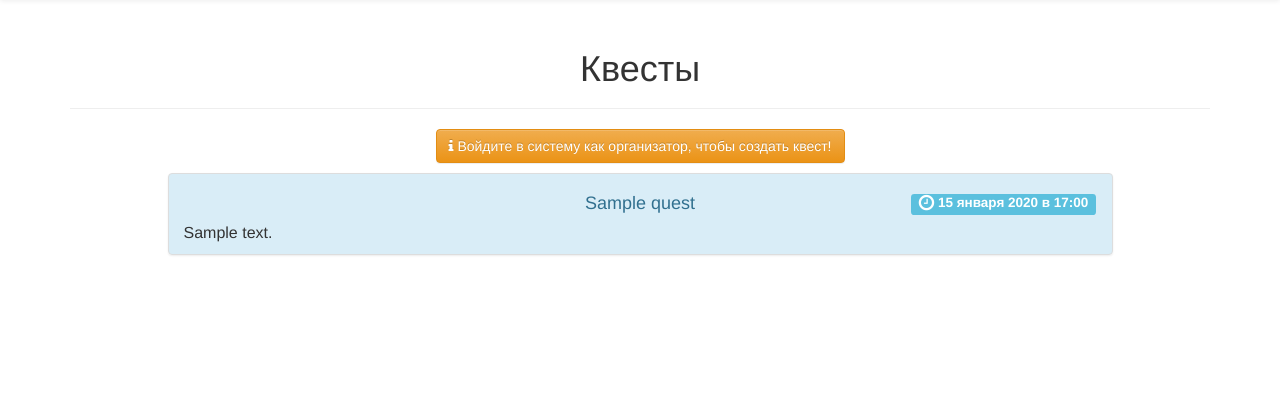
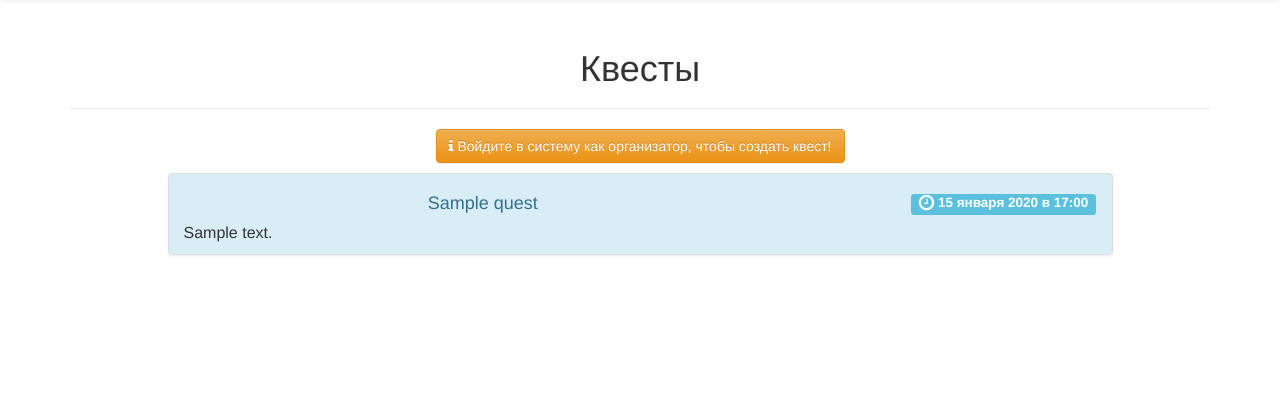
Before and after one commit to PhobosXIII/qc, a Django app: page /quests/ in a window 1280 px wide. Shown: the part 51-463 px from the top of the page. Run offline with Django 3.2, Linux system fonts and the light colour scheme; tables that the repository leaves empty hold one stand-in row (values such as "Sample post"); parts of the project's set-up code (start-up, migrations or seed data) failed here and were passed over; some libraries are stand-ins or nearby versions.

Commit message:
Improved view title of quest

```diff
--- a/templates/coordination/quests/_list.html
+++ b/templates/coordination/quests/_list.html
@@ -7,20 +7,23 @@
                class="list-group-item {% if not quest.ended %}list-group-item-info{% endif %}">
                 <div class="row">
                     <div class="list-group-item-heading">
-                        <div class="col-sm-1">
-                            {% if not quest.is_published %}
-                                <h4>
-                                    <span class="pull-left-sm label label-warning">Не опубликован</span>
-                                </h4>
-                            {% endif %}
-                        </div>
-                        <div class="col-xs-12 col-sm-10">
+                        {% if not quest.is_published %}
+                            <div class="col-sm-2">
+
+                                    <h4>
+                                        <span class="pull-left-sm label label-warning">Не опубликован</span>
+                                    </h4>
+                            </div>
+                            <div class="col-xs-12 col-sm-6">
+                        {% else  %}
+                            <div class="col-xs-12 col-sm-8">
+                        {% endif %}
                              <h4>
                                  {% if user|is_organizer:quest %}<span class="fa fa-user-secret"></span>{% endif %}
                                  {{ quest.title }}
                              </h4>
                         </div>
-                        <div class="col-sm-1">
+                        <div class="col-sm-4">
                             <h4>
                                 <span class="pull-right-sm label {{ quest.ended|yesno:'label-default, label-info' }}">
                                     <span class="fa fa-clock-o fa-lg"></span>
```
